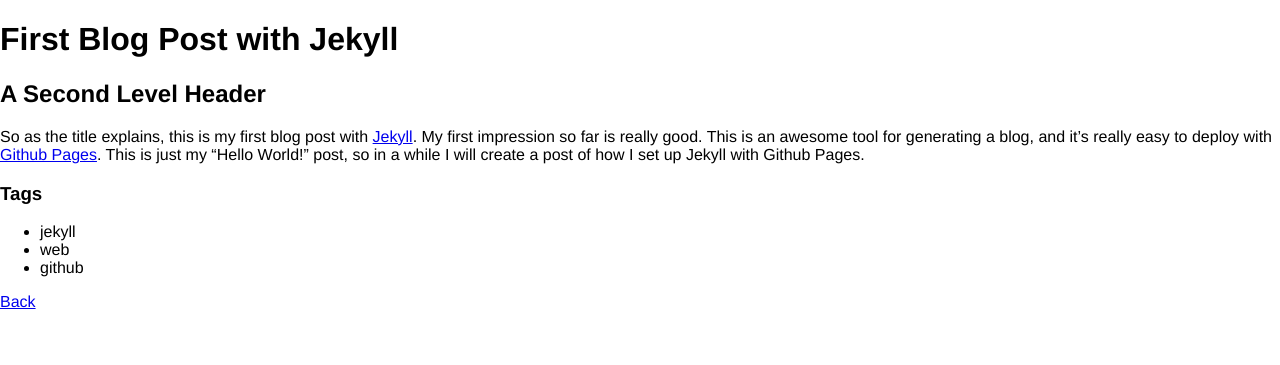
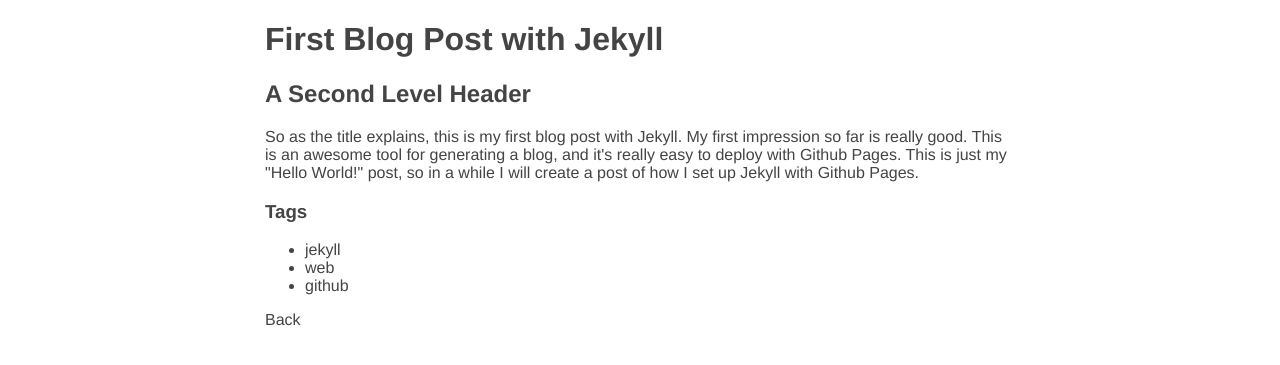
Before and after one commit to dallaspersson/dallaspersson.github.io, a Jekyll site: the page built from _posts/2014-03-18-first-blog-post-with-jekyll.md, in a window 1280 px wide. Shown: the top 365 px of the page. Built offline with Jekyll 4.4.1, drawn with Linux system fonts in a browser that asks for light colours.

Commit message:
Some tweeks

```diff
--- /dev/null
+++ b/_layouts/posts.html
@@ -0,0 +1,12 @@
+<!DOCTYPE HTML>
+<html>
+  <head>
+    <title>{{ page.title }}</title>
+    <link rel="stylesheet" href="/css/styles.css">
+  </head>
+  <body>
+    <div class="container">
+      {{ content }}
+    </div>
+  </body>
+</html>
--- a/css/styles.css
+++ b/css/styles.css
@@ -2,11 +2,21 @@
   font-family: "HelveticaNeue-Light", "Helvetica Neue Light", "Helvetica Neue", Helvetica, Arial, "Lucida Grande", sans-serif;
   font-weight: 300;
   margin: 0;
+  color: #444444;
 }
 
 .container {
-  width: 800px;
+  width: 750px;
   margin: 0 auto;
+}
+
+a {
+  color: #444444;
+  text-decoration: none;
+}
+
+a:hover {
+  color: #3498db;
 }
 
 header {
@@ -35,6 +45,10 @@
   list-style: none;
 }
 
+.post-title {
+  font-size: 2em;
+}
+
 /* Typography */
 .lead {
   color: #666666;
--- a/index.html
+++ b/index.html
@@ -26,7 +26,8 @@
   <ul>
     {% for post in site.posts %}
       <li>
-        <a href="{{ post.url }}">{{ post.title }}</a>
+        <a class="post-title" href="{{ post.url }}">{{ post.title }}</a>
+        </br>
         <span> {{ post.date | date_to_long_string }}</span>
       </li>
     {% endfor %}
```
Also changed, not shown: _posts/2014-03-18-first-blog-post-with-jekyll.md (+3 -3 lines), 3 other files.
